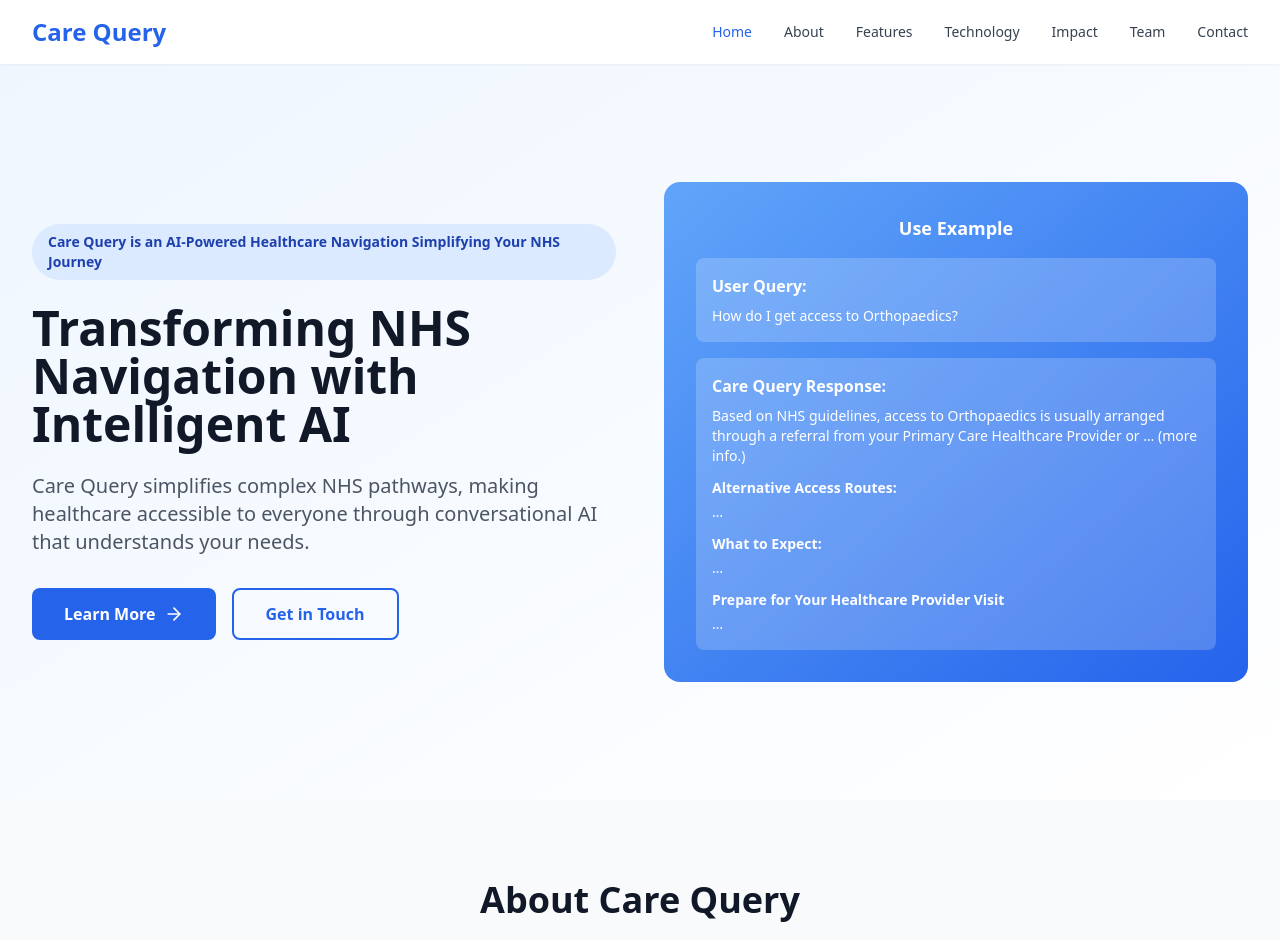
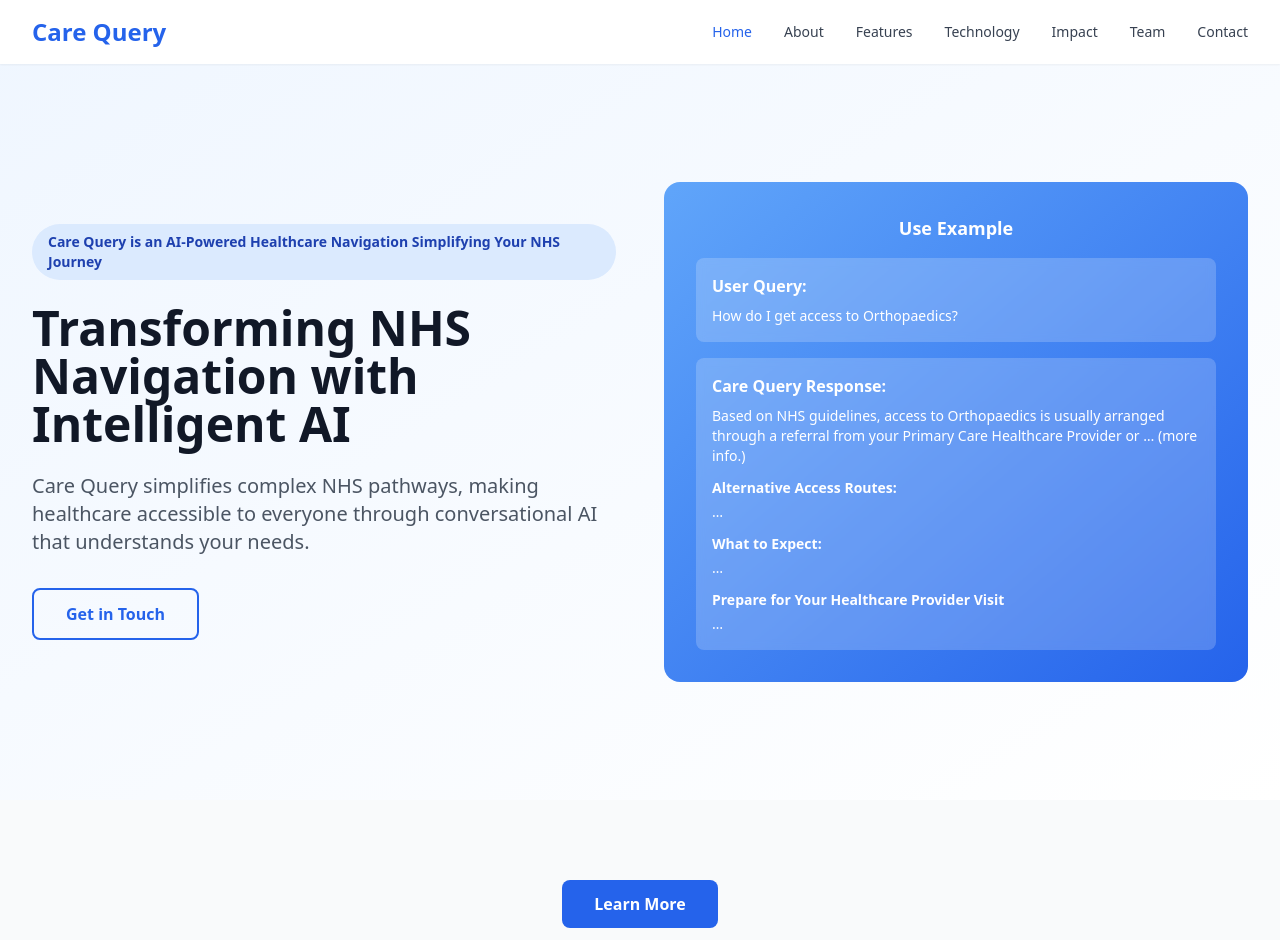
Before and after one commit to IntellTechSolutions/carequery-live-final, a React (Vite) app: page / in a window 1280 px wide. Shown: the top 940 px of the page. Built offline with nearby package versions, Linux system fonts and the light colour scheme.

Commit message:
Updated website content in App.jsx

```diff
--- a/src/App.jsx
+++ b/src/App.jsx
@@ -1,5 +1,5 @@
 import React, { useState, useEffect } from 'react';
-import { Menu, X, Check, Brain, Shield, Users, Globe, Database, Zap, ArrowRight, Mail, MapPin, Award, TrendingUp, Clock } from 'lucide-react';
+import { Menu, X, Check, Brain, Shield, Users, Globe, Database, Zap, ArrowRight, Mail, MapPin, Award, TrendingUp, Clock, Building2 } from 'lucide-react';
 
 const CareQueryWebsite = () => {
   const [isMenuOpen, setIsMenuOpen] = useState(false);
@@ -38,7 +38,9 @@
   const handleEmailSubmit = (e) => {
     e.preventDefault();
     if (email) {
-      alert('Thank you for subscribing! We\'ll keep you updated on Care Query developments.');
+      const subject = 'Newsletter Subscription Request';
+      const body = `Hello,%0D%0A%0D%0AI would like to subscribe to the Care Query newsletter.%0D%0A%0D%0AEmail: ${encodeURIComponent(email)}%0D%0A%0D%0APlease add me to your mailing list for updates on Care Query development and healthcare AI innovations.%0D%0A%0D%0AThank you.`;
+      window.open(`mailto:info@intelltechsolutions.co.uk?subject=${encodeURIComponent(subject)}&body=${body}`, '_blank');
       setEmail('');
     }
   };
@@ -126,13 +128,7 @@
               </p>
               <div className="flex flex-col sm:flex-row gap-4">
                 <button
-                  onClick={() => scrollToSection('about')}
-                  className="px-8 py-3 bg-blue-600 text-white rounded-lg font-semibold hover:bg-blue-700 transition-colors flex items-center justify-center gap-2"
-                >
-                  Learn More <ArrowRight size={20} />
-                </button>
-                <button
-                  onClick={() => scrollToSection('contact')}
+                  onClick={() => window.open('mailto:info@intelltechsolutions.co.uk?subject=Care Query Inquiry', '_blank')}
                   className="px-8 py-3 border-2 border-blue-600 text-blue-600 rounded-lg font-semibold hover:bg-blue-50 transition-colors"
                 >
                   Get in Touch
@@ -170,6 +166,16 @@
       <section id="about" className="py-20 bg-gray-50">
         <div className="max-w-7xl mx-auto px-4 sm:px-6 lg:px-8">
           <div className="text-center mb-12">
+            <div className="mb-8">
+              <a
+                href="https://carequery.uk/"
+                target="_blank"
+                rel="noopener noreferrer"
+                className="inline-block px-8 py-3 bg-blue-600 text-white rounded-lg font-semibold hover:bg-blue-700 transition-colors"
+              >
+                Learn More
+              </a>
+            </div>
             <h2 className="text-3xl md:text-4xl font-bold text-gray-900 mb-4">
               About Care Query
             </h2>
@@ -587,7 +593,13 @@
                     </div>
                     <div>
                       <h4 className="font-semibold text-gray-700 mb-2">Business:</h4>
-                      <p className="text-gray-600">Registered in England and Wales Companies House Reg. No. 16455045</p>
+                      <div className="flex items-start gap-3">
+                        <Building2 className="text-blue-600 mt-1" size={20} />
+                        <div>
+                          <p className="text-gray-600">Registered in England and Wales</p>
+                          <p className="text-gray-600">Companies House Reg. No. 16455045</p>
+                        </div>
+                      </div>
                     </div>
                     <div>
                       <h4 className="font-semibold text-gray-700 mb-2">E-Contact:</h4>
@@ -595,7 +607,7 @@
                         <Mail className="text-blue-600 mt-1" size={20} />
                         <div>
                           <p className="text-gray-600 mb-1">Having questions? Email directly to:</p>
-                          <a href="mailto:info@intelltechsolutions.co.uk" className="font-semibold text-blue-600 hover:text-blue-700">
+                          <a href="mailto:info@intelltechsolutions.co.uk?subject=Care Query Inquiry" className="font-semibold text-blue-600 hover:text-blue-700">
                             info@intelltechsolutions.co.uk
                           </a>
                         </div>
@@ -609,7 +621,7 @@
                     We're actively seeking partnerships with NHS trusts, healthcare providers, and technology companies to expand Care Query's reach and impact.
                   </p>
                   <button
-                    onClick={() => window.open('mailto:info@intelltechsolutions.co.uk?subject=Partnership%20Inquiry', '_blank')}
+                    onClick={() => window.open('mailto:info@intelltechsolutions.co.uk?subject=Partnership%20Inquiry&body=Hello,%0D%0A%0D%0AI%20am%20interested%20in%20partnership%20opportunities%20with%20Care%20Query.%0D%0A%0D%0APlease%20contact%20me%20to%20discuss%20further.%0D%0A%0D%0AThank%20you.', '_blank')}
                     className="px-6 py-3 bg-blue-600 text-white rounded-lg font-semibold hover:bg-blue-700 transition-colors"
                   >
                     Partner With Us
```
